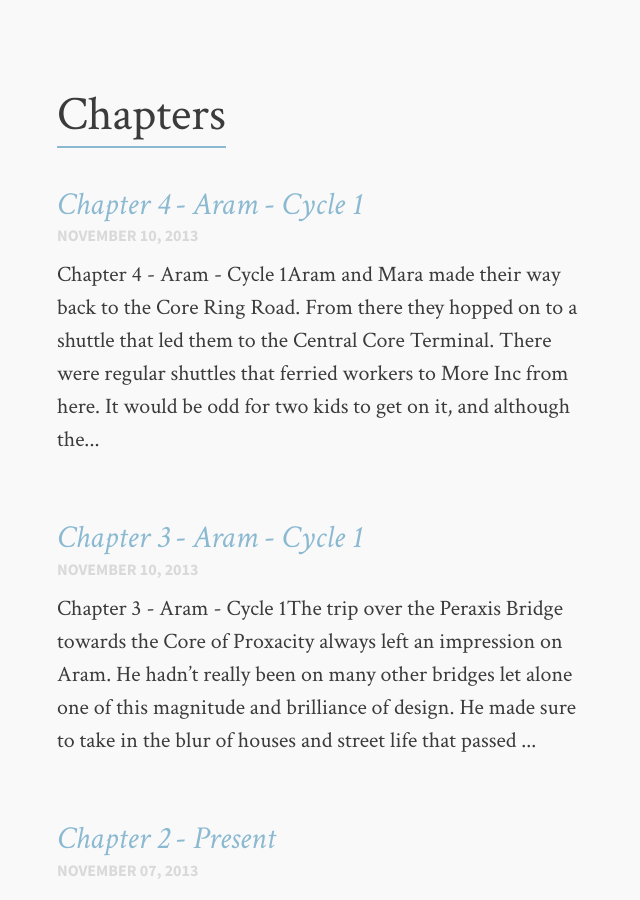
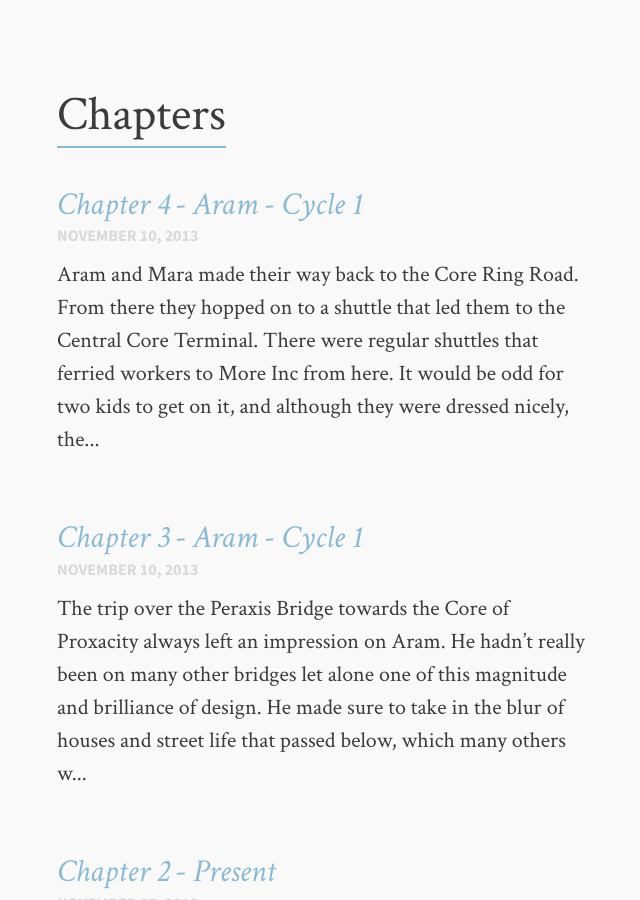
Before and after one commit to fahdoo/a-beautiful-war, a Jekyll site: the page built from index.md, in a window 1280 px wide and 900 px high, scrolled down 599 px. Shown: the whole window, without its empty margins (355-995 px from the left). Built offline with Jekyll 4.4.1, drawn with Linux system fonts in a browser that asks for light colours.

Commit message:
Removing headings

```diff
--- a/_posts/2013-11-10-3_aram_5.md
+++ b/_posts/2013-11-10-3_aram_5.md
@@ -9,8 +9,6 @@
   feature: features/upside-down-sky-1.jpg
 ---
 
-
-# Chapter 3 - Aram - Cycle 1
 
 The trip over the Peraxis Bridge towards the Core of Proxacity always left an impression on Aram. He hadn't really been on many other bridges let alone one of this magnitude and brilliance of design. He made sure to take in the blur of houses and street life that passed below, which many others would gloss over, distracted by other trivialities.
 
--- a/_posts/2013-11-10-4_aram_5.md
+++ b/_posts/2013-11-10-4_aram_5.md
@@ -9,8 +9,6 @@
   feature: features/upside-down-sky-1.jpg
 ---
 
-
-# Chapter 4 - Aram - Cycle 1
 
 Aram and Mara made their way back to the Core Ring Road. From there they hopped on to a shuttle that led them to the Central Core Terminal. There were regular shuttles that ferried workers to More Inc from here. It would be odd for two kids to get on it, and although they were dressed nicely, they had some unseemly odours from their trip to the trash bin. Though, it seemed that no one assumed that the stench originated from these two kids, and looked at each other with accusatory glances.
 
```
